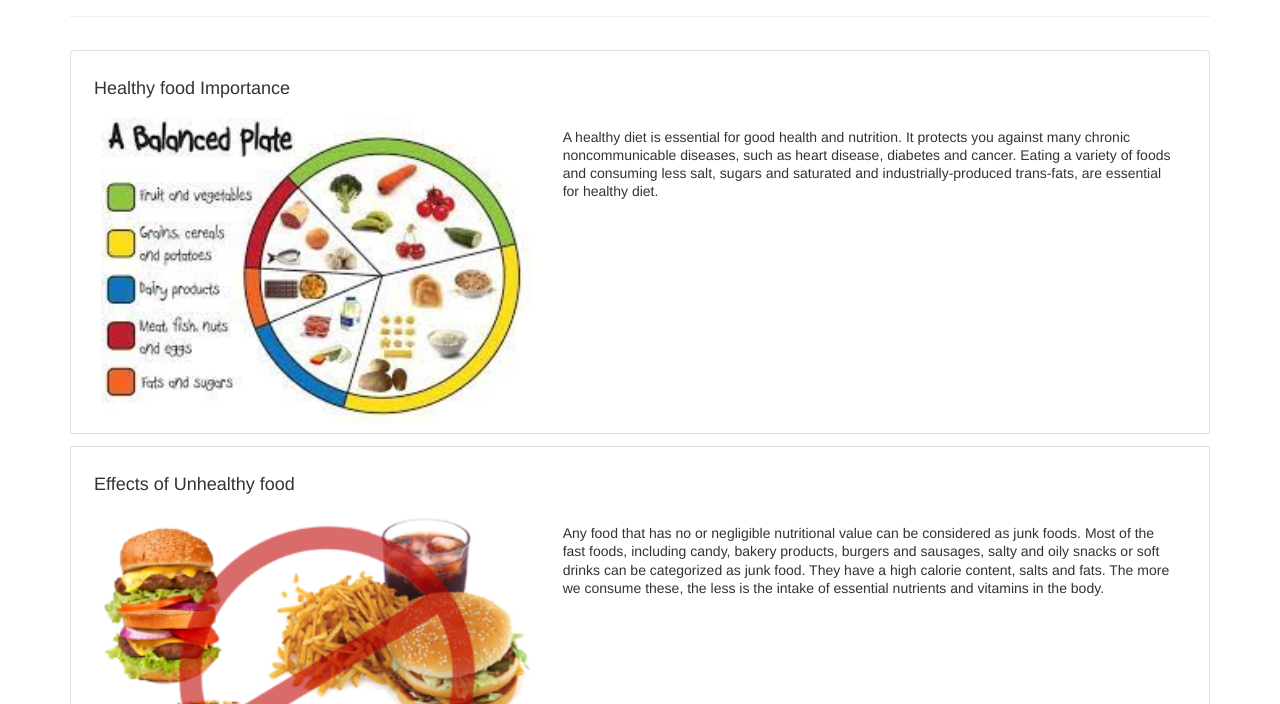
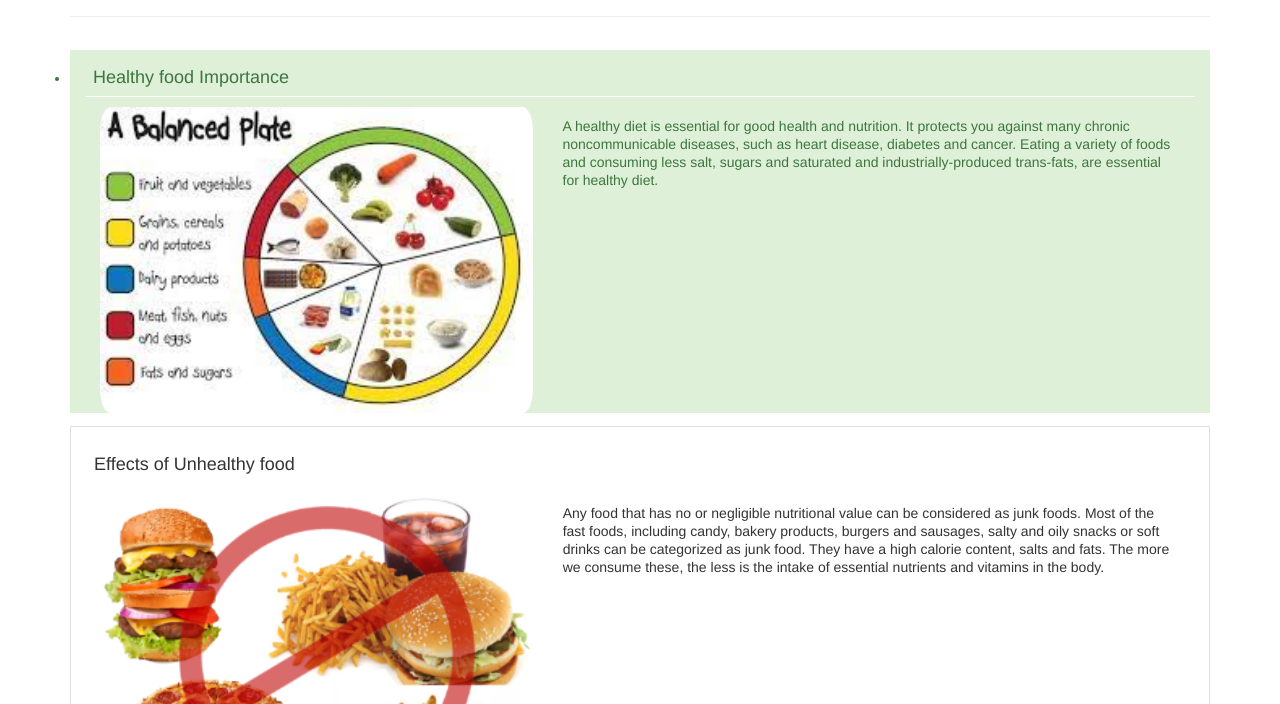
Before and after one commit to vasi324/B, a plain HTML site: page index.html in a window 1280 px wide. Shown: the part 96-800 px from the top of the page. Drawn offline with nearby package versions, Linux system fonts and the light colour scheme.

Commit message:
Update index.html

```diff
--- a/index.html
+++ b/index.html
@@ -32,7 +32,7 @@
       <!-- Provide the  bootstrap class "list-group-item-success" along with
       "list-group-item-success  col-lg-12 col-md-12 col-sm-12 col-xs-12 nutrition_li" below -->
 
-    <li class="list-group-item  col-lg-12 col-md-12 col-sm-12 col-xs-12 nutrition_li" >
+    <li class="list-group-item-success  col-lg-12 col-md-12 col-sm-12 col-xs-12 nutrition_li" >
       <h4>Healthy food Importance</h4>
       <img src="healthy.jpg" class="img-responsive col-lg-5 col-md-5 col-sm-5 col-xs-12" >
       <p class="list-group-item-text col-lg-7 col-md-7 col-sm-7 col-xs-12" >A healthy diet is essential for good health and nutrition. It protects you against many chronic noncommunicable diseases, such as heart disease, diabetes and cancer. Eating a variety of foods and consuming less salt, sugars and saturated and industrially-produced trans-fats, are essential for healthy diet.</p>
```
